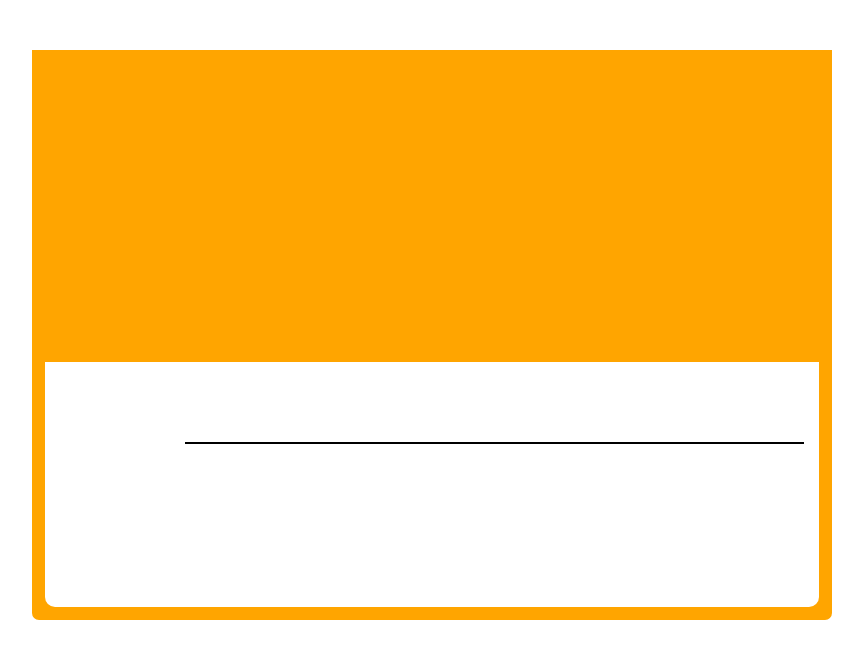
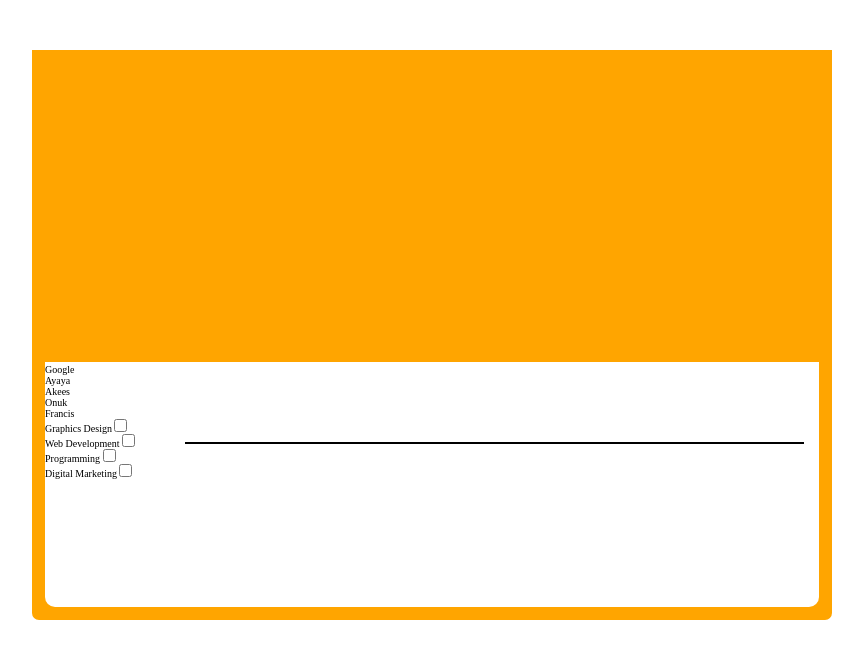
Before and after one commit to Joshuafolorunsho/e-certificate-tech101, a plain HTML site: page index.html in a window 1280 px wide. Shown: the whole page, without its empty margins (208-1071 px from the left). Drawn offline with Linux system fonts and the light colour scheme.

Commit message:
second part markup all done

```diff
--- a/index.html
+++ b/index.html
@@ -16,6 +16,46 @@
          </div>
          <div class="line">
          </div>
+         <div class="wrapper">
+            <div class="sponsorer">
+               <div class="google">
+                  Google
+               </div>
+               <div class="ayaya">
+                  Ayaya
+               </div>
+               <div class="akees">
+                  Akees
+               </div>
+               <div class="onuk">
+                  Onuk
+               </div>
+            </div>
+            <div class="signature">
+               <div class="signature-image">
+                  Francis
+               </div>
+               <div class="signature-line">
+
+               </div>
+            </div>
+            <div class="courses">
+               <form>
+                  <div class="form-group">
+                     <label for="design">Graphics Design</label>
+                     <input type="checkbox" name="design" id="design"></div>
+                  <div class="form-group">
+                     <label for="web">Web Development</label>
+                     <input type="checkbox" name="web" id="web"></div>
+                  <div class="form-group">
+                     <label for="programming">Programming</label>
+                     <input type="checkbox" name="programming" id="programming"></div>
+                  <div class="form-group">
+                     <label for="digital-marketing">Digital Marketing</label>
+                     <input type="checkbox" name="digital-marketing" id="digital-marketing"></div>
+               </form>
+            </div>
+         </div>
       </div>
    </div>
 </body>
```
